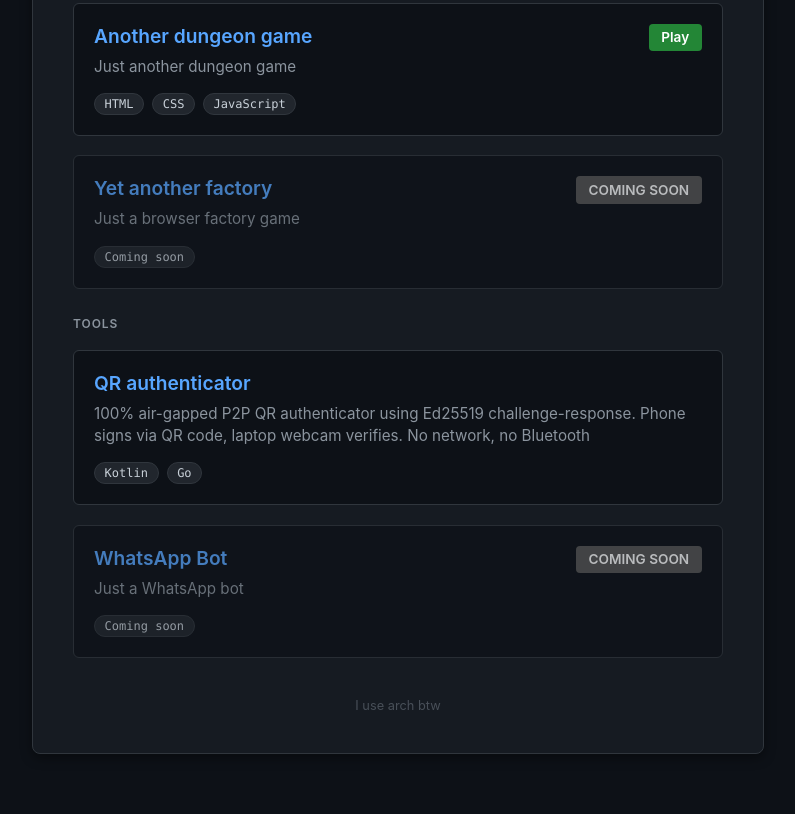
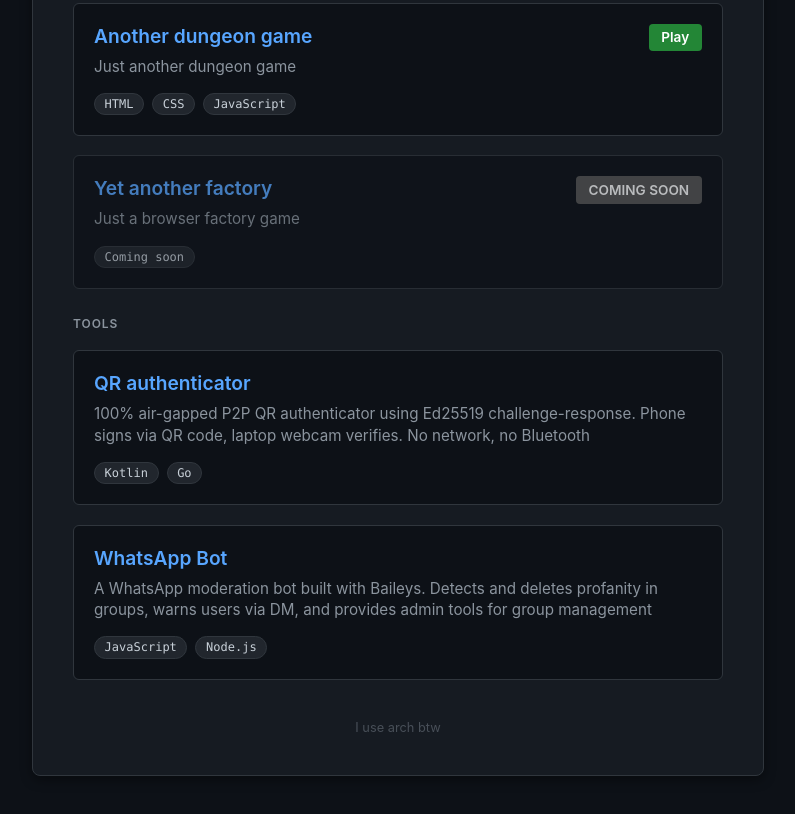
Before and after one commit to martinsuii/martinsuii.github.io, a plain HTML site: page index.html in a window 1280 px wide. Shown: the part 318-1132 px from the top of the page, without its empty margins (242-1037 px from the left). Drawn offline with Linux system fonts and the light colour scheme.

Commit message:
Release wa-bot from coming soon

```diff
--- a/index.html
+++ b/index.html
@@ -215,14 +215,14 @@
                     </div>
                 </a>
 
-                <a href="https://github.com/martinsuii/wa-bot" target="_blank" class="project-card" style="opacity:0.7;">
+                <a href="https://github.com/martinsuii/wa-bot" target="_blank" class="project-card">
                     <div class="project-title-container">
                         <div class="project-title">WhatsApp Bot</div>
                     </div>
-                    <span class="play-btn" style="background-color:#555;">COMING SOON</span>
-                    <div class="project-desc">Just a WhatsApp bot</div>
+                    <div class="project-desc">A WhatsApp moderation bot built with Baileys. Detects and deletes profanity in groups, warns users via DM, and provides admin tools for group management</div>
                     <div class="tags">
-                        <span class="tag">Coming soon</span>
+                        <span class="tag">JavaScript</span>
+                        <span class="tag">Node.js</span>
                     </div>
                 </a>
             </div>
```
